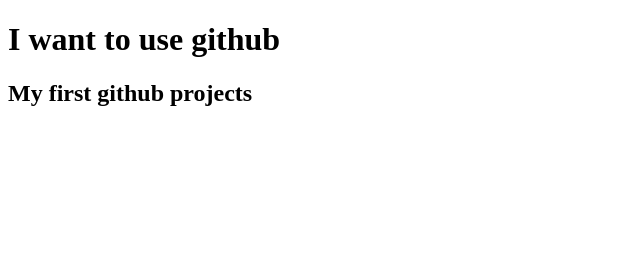
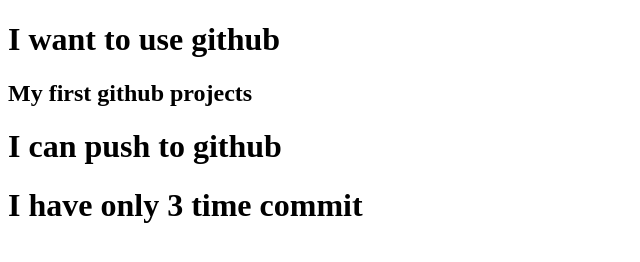
Before and after one commit to Rabbil29/my-first-repo2, a plain HTML site: page index.html in a window 1280 px wide. Shown: the whole page, without its empty margins (0-640 px from the left). Drawn offline with Linux system fonts and the light colour scheme.

Commit message:
another header added

```diff
--- a/index.html
+++ b/index.html
@@ -9,5 +9,8 @@
 <body>
     <h1>I want to use github</h1>
     <h2>My first github projects</h2>
+    <h1>I can push to github</h1>
+    <h1>I have only 3 time commit</h1>
+
 </body>
 </html>
```
